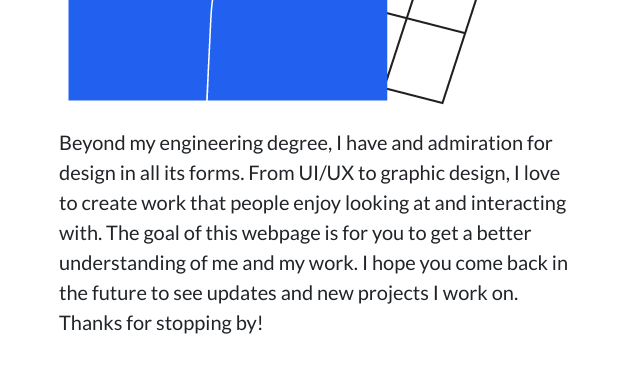
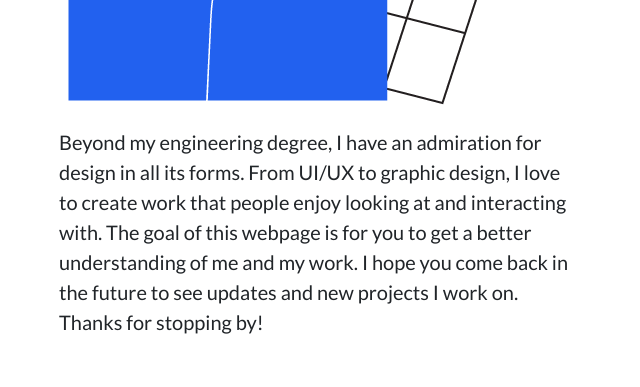
Before and after one commit to apipilas/Andrew-Pipilas, a plain HTML site: page index.html in a window 1280 px wide. Shown: the part 1280-1667 px from the top of the page, 605-1245 px from the left. Drawn offline with nearby package versions, Linux system fonts and the light colour scheme; a script that the page names is missing.

Commit message:
spelling fix

```diff
--- a/index.html
+++ b/index.html
@@ -96,7 +96,7 @@
                     </div>
                     <div class="col-lg-6 mr-auto"><p class="lead-image"><img src="assets/img/Demo(1).png" id="tester"></div>
                     <div class="col-lg-6 ml-auto"><p class="lead" id="para2">
-                        Beyond my engineering degree, I have and admiration for design in all its forms. From UI/UX to graphic design,
+                        Beyond my engineering degree, I have an admiration for design in all its forms. From UI/UX to graphic design,
                         I love to create work that people enjoy looking at and interacting with. The goal of this webpage is for you to
                         get a better understanding of me and my work. I hope you come back in the future to see updates and new projects
                         I work on. Thanks for stopping by!</p>
```
